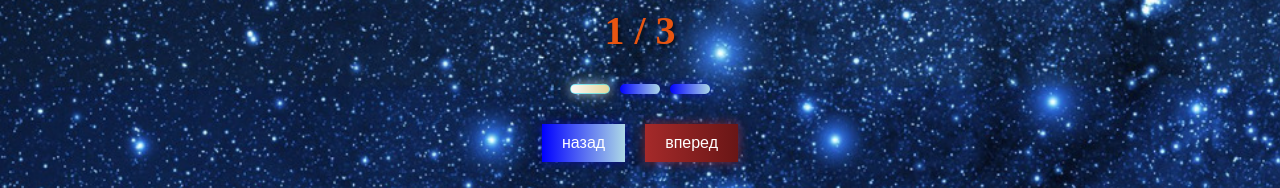
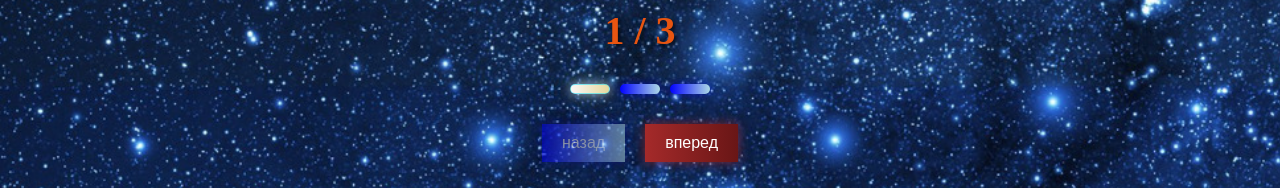
Before and after one commit to Tudovchanin/slider28, a plain HTML site: page index.html in a window 1280 px wide. Shown: the part 612-800 px from the top of the page. Drawn offline with Linux system fonts and the light colour scheme.

Commit message:
add disabled style

```diff
--- a/style.css
+++ b/style.css
@@ -156,6 +156,10 @@ body {
 	box-shadow: 0 0 15px rgba(165, 42, 42, 1);
 }
 
+.btn-next-slide:disabled,
+.btn-prev-slide:disabled {
+opacity: .5;
+}
 
 .title-planet {
 	font-size: 40px;
```
